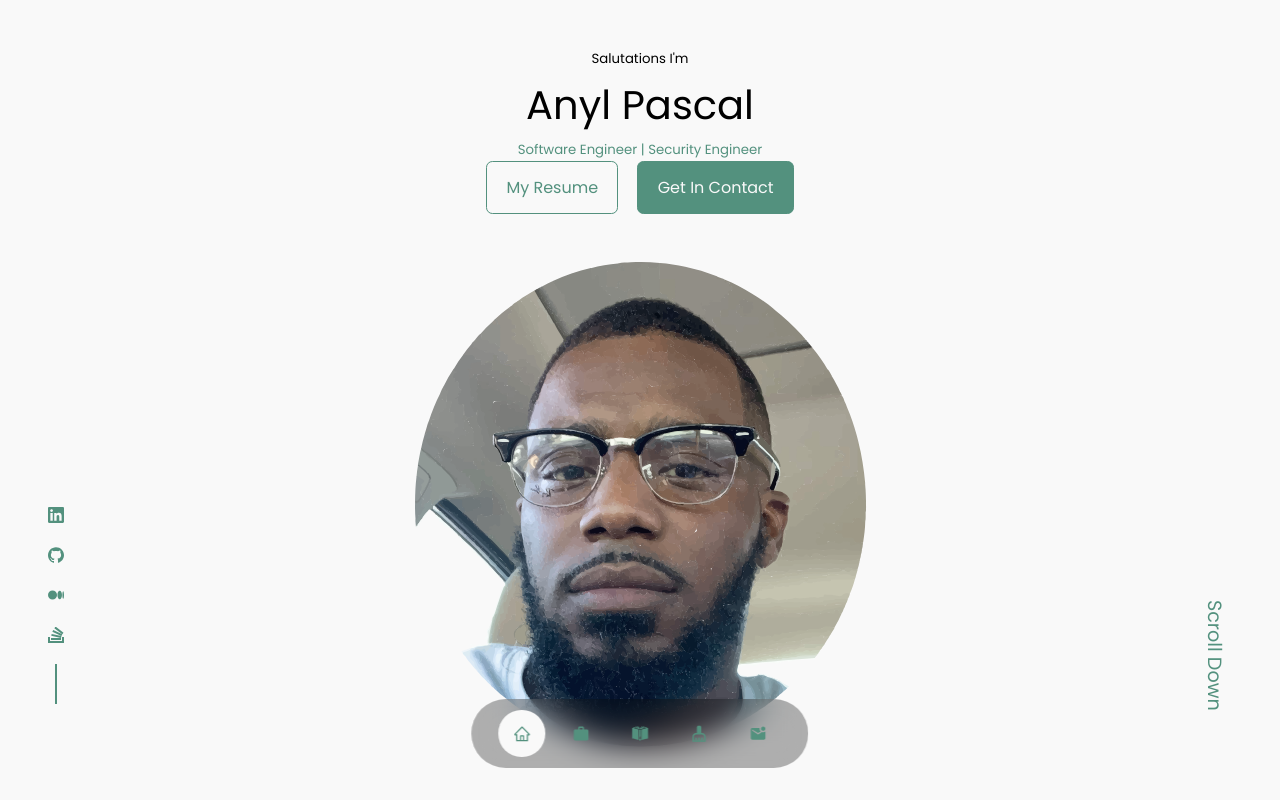
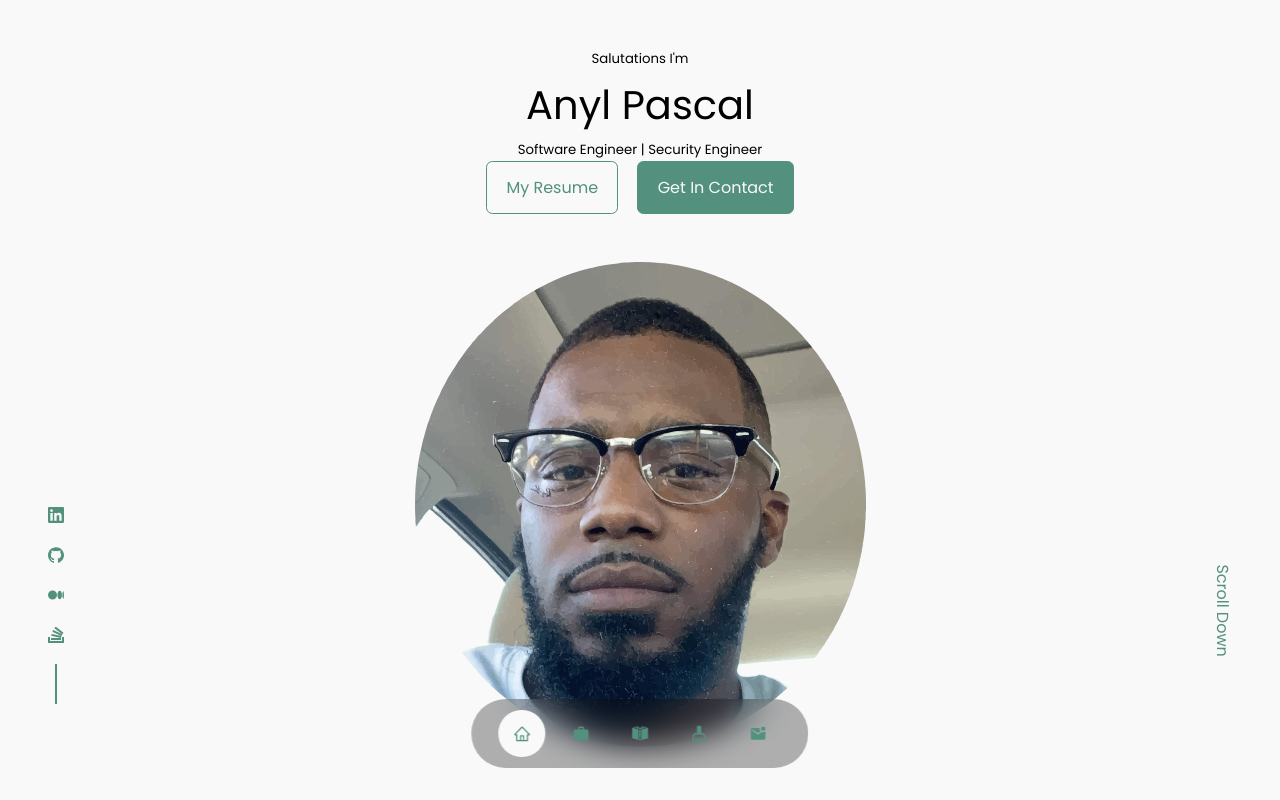
Before and after one commit to AnylPascal/anylpascal-portfolio, a React (Create React App) app: page / in a window 1280 px wide. Shown: the top 800 px of the page. Built offline with nearby package versions, Linux system fonts and the light colour scheme.

Commit message:
color changes

```diff
--- a/src/components/header/header.css
+++ b/src/components/header/header.css
@@ -46,10 +46,10 @@ header {
 .scroll__down {
     position: absolute;
     right: -2.3rem;
-    bottom: 5rem;
+    bottom: 8rem;
     transform: rotate(90deg);
     font-weight: 300;
-    font-size: 1.2rem;
+    font-size: 1.0rem;
 }
 
 /* ==========MEDIA QUERIES (MEDIUM DEVICES ====== */
--- a/src/index.css
+++ b/src/index.css
@@ -74,9 +74,9 @@ section > h2 {
     margin-bottom: 3rem;
 }
 
-.text-light {
+/* .text-light {
     color: var(--color-light);
-}
+} */
 
 a {
     color: var(--color-primary);
@@ -99,11 +99,12 @@ a:hover {
 }
 
 .btn:hover {
-    background: var(--color-white);
+    background: rgba(0,0,0, 0.3);
     color: var(--color-bg);
     border-color: transparent;
 
 }
+
 
 .btn-primary {
     background: var(--color-primary);
```
